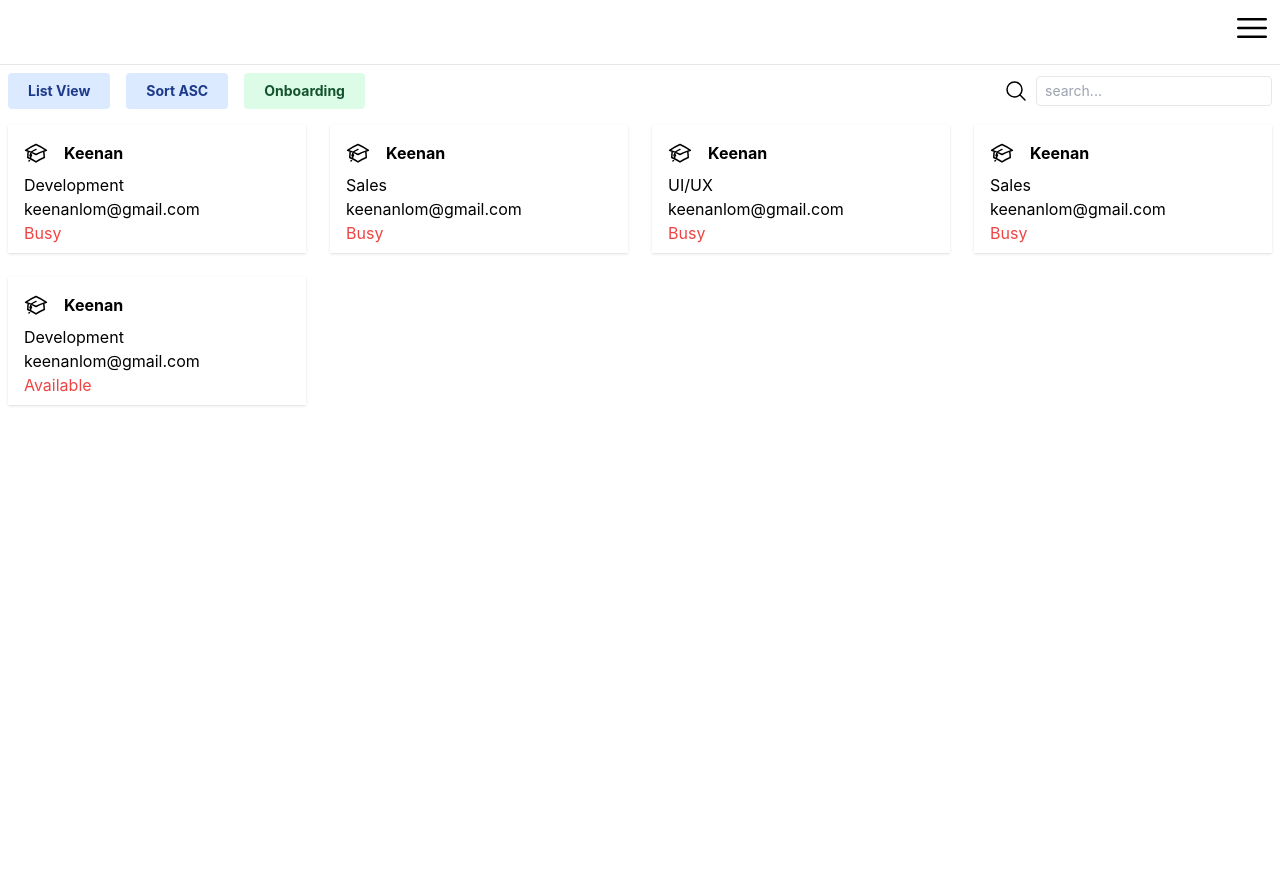
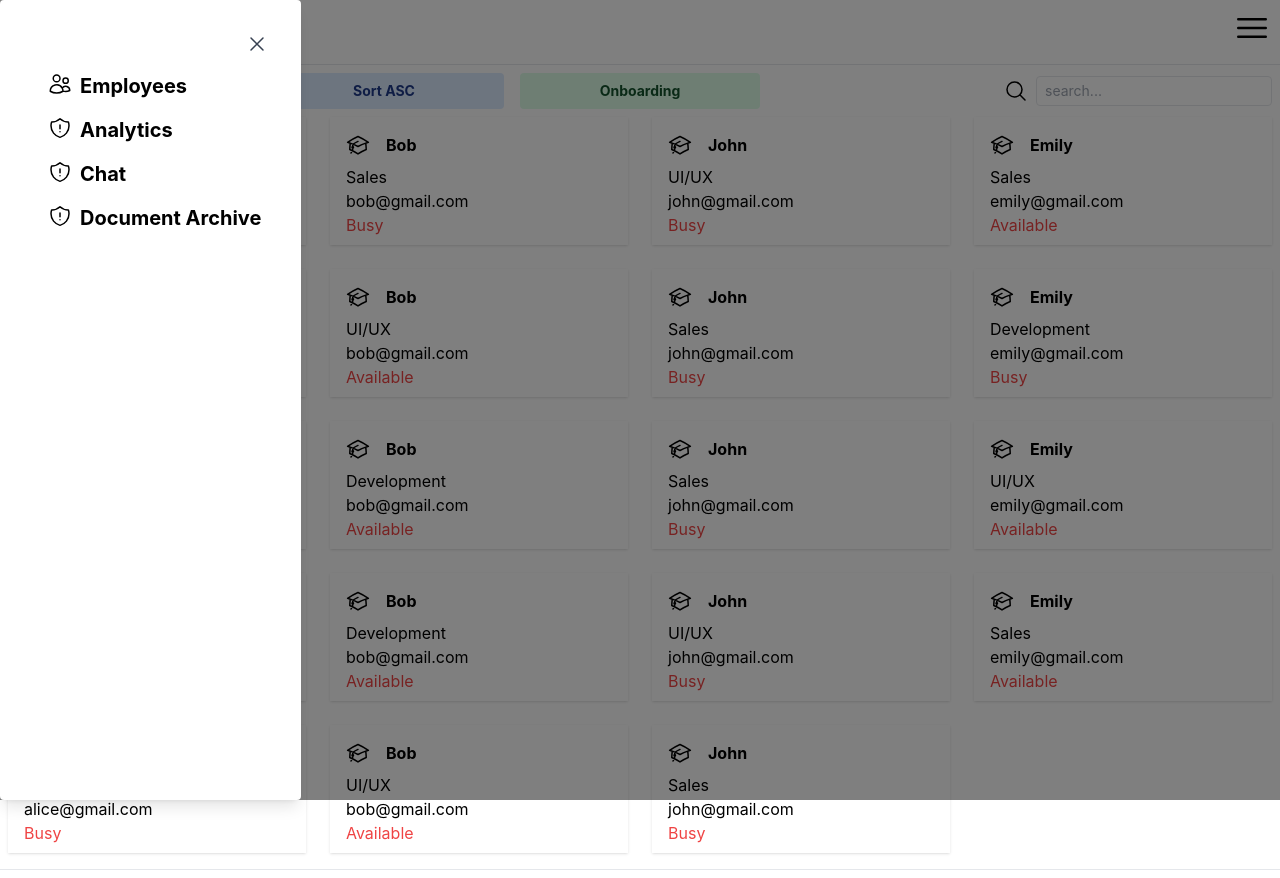
Before and after one commit to KeenanLombard/chat, a React (Create React App) app: page / in a window 1280 px wide. Both pictures are taken after a click on the icon 1252 px from the left and 28 px from the top of the page. Before the commit the page ends 800 px from the top, so only its background shows below. Built offline with nearby package versions, Linux system fonts and the light colour scheme.

Commit message:
employee style

```diff
--- a/src/App.js
+++ b/src/App.js
@@ -12,7 +12,9 @@ function App() {
     <div className='App container mx-auto'>
       <Navbar />
       <hr className='my-2' />
+
       <Employees />
+      <hr className='my-2' />
     </div>
   );
 }
--- a/src/components/admin/employeeList.js
+++ b/src/components/admin/employeeList.js
@@ -7,37 +7,135 @@ function EmployeeList({ isToggleView }) {
     {
       id: "1",
       group: "Development",
-      name: "Keenan",
-      email: "keenanlom@gmail.com",
-      status: "Busy",
+      name: "Alice",
+      email: "alice@gmail.com",
+      status: "Available",
     },
     {
       id: "2",
       group: "Sales",
-      name: "Keenan",
-      email: "keenanlom@gmail.com",
+      name: "Bob",
+      email: "bob@gmail.com",
       status: "Busy",
     },
     {
       id: "3",
       group: "UI/UX",
-      name: "Keenan",
-      email: "keenanlom@gmail.com",
+      name: "John",
+      email: "john@gmail.com",
       status: "Busy",
     },
     {
       id: "4",
       group: "Sales",
-      name: "Keenan",
-      email: "keenanlom@gmail.com",
-      status: "Busy",
+      name: "Emily",
+      email: "emily@gmail.com",
+      status: "Available",
     },
     {
       id: "5",
       group: "Development",
-      name: "Keenan",
-      email: "keenanlom@gmail.com",
+      name: "Alice",
+      email: "alice@gmail.com",
+      status: "Busy",
+    },
+    {
+      id: "6",
+      group: "UI/UX",
+      name: "Bob",
+      email: "bob@gmail.com",
       status: "Available",
+    },
+    {
+      id: "7",
+      group: "Sales",
+      name: "John",
+      email: "john@gmail.com",
+      status: "Busy",
+    },
+    {
+      id: "8",
+      group: "Development",
+      name: "Emily",
+      email: "emily@gmail.com",
+      status: "Busy",
+    },
+    {
+      id: "9",
+      group: "UI/UX",
+      name: "Alice",
+      email: "alice@gmail.com",
+      status: "Available",
+    },
+    {
+      id: "10",
+      group: "Development",
+      name: "Bob",
+      email: "bob@gmail.com",
+      status: "Available",
+    },
+    {
+      id: "11",
+      group: "Sales",
+      name: "John",
+      email: "john@gmail.com",
+      status: "Busy",
+    },
+    {
+      id: "12",
+      group: "UI/UX",
+      name: "Emily",
+      email: "emily@gmail.com",
+      status: "Available",
+    },
+    {
+      id: "13",
+      group: "Sales",
+      name: "Alice",
+      email: "alice@gmail.com",
+      status: "Busy",
+    },
+    {
+      id: "14",
+      group: "Development",
+      name: "Bob",
+      email: "bob@gmail.com",
+      status: "Available",
+    },
+    {
+      id: "15",
+      group: "UI/UX",
+      name: "John",
+      email: "john@gmail.com",
+      status: "Busy",
+    },
+    {
+      id: "16",
+      group: "Sales",
+      name: "Emily",
+      email: "emily@gmail.com",
+      status: "Available",
+    },
+    {
+      id: "17",
+      group: "Development",
+      name: "Alice",
+      email: "alice@gmail.com",
+      status: "Busy",
+    },
+    {
+      id: "18",
+      group: "UI/UX",
+      name: "Bob",
+      email: "bob@gmail.com",
+      status: "Available",
+    },
+    {
+      id: "19",
+      group: "Sales",
+      name: "John",
+      email: "john@gmail.com",
+      status: "Busy",
     },
   ];
   let employees;
@@ -68,10 +166,10 @@ function EmployeeList({ isToggleView }) {
                 <p className='font-bold my-auto mx-2'>{x.name}</p>
               </div>
               <div>
-                <p className=' my-auto mx-2'>{x.group}</p>
+                <p className=' my-auto mx-2text-center'>{x.group}</p>
               </div>
               {/* col 3 */}
-              <div className=''>{x.email}</div>
+              <div className='text-center'>{x.email}</div>
               {/* col 4 */}
               <div className='text-red-500 pr-5'>{x.status}</div>
             </li>
@@ -81,7 +179,7 @@ function EmployeeList({ isToggleView }) {
     );
   } else {
     employees = (
-      <section className='my-2'>
+      <section className=''>
         <ul className='m-auto grid grid-cols-1 md:grid-cols-2 lg:grid-cols-4 gap-2'>
           {data.map((x) => (
             <li
--- /dev/null
+++ b/src/components/admin/employeeProfile.js
@@ -0,0 +1,7 @@
+import React from "react";
+
+function employeeProfile() {
+  return <div>employeeProfile</div>;
+}
+
+export default employeeProfile;
--- a/src/components/admin/employees.js
+++ b/src/components/admin/employees.js
@@ -25,7 +25,7 @@ function Employees() {
       return (
         <button
           onClick={() => setToggleView(!isToggleView)}
-          className='mx-2 font-bold bg-blue-100 text-blue-900 rounded px-5 py-2'>
+          className='w-60 mx-2 font-bold bg-blue-100 text-blue-900 rounded px-5 py-2'>
           Card View
         </button>
       );
@@ -33,7 +33,7 @@ function Employees() {
       return (
         <button
           onClick={() => setToggleView(!isToggleView)}
-          className='mx-2 font-bold bg-blue-100 text-blue-900 rounded px-5 py-2'>
+          className='w-60 mx-2 font-bold bg-blue-100 text-blue-900 rounded px-5 py-2'>
           List View
         </button>
       );
@@ -47,12 +47,12 @@ function Employees() {
         <div>
           <div>
             {button()}
-            <button className='mx-2 font-bold bg-blue-100 text-blue-900 rounded px-5 py-2'>
+            <button className='w-60 mx-2 font-bold bg-blue-100 text-blue-900 rounded px-5 py-2'>
               Sort ASC
             </button>
             <button
               onClick={openModal}
-              className='mx-2 font-bold bg-green-100 text-green-900 rounded px-5 py-2'>
+              className='w-60 mx-2 font-bold bg-green-100 text-green-900 rounded px-5 py-2'>
               Onboarding
             </button>
           </div>
@@ -117,6 +117,14 @@ function Employees() {
                   // Add your form input state and logic here
                 />
               </label>
+              <label className='block mb-4'>
+                Group:
+                <input
+                  type='text'
+                  className='border rounded w-full p-2'
+                  // Add your form input state and logic here
+                />
+              </label>
               <button
                 type='submit'
                 className='w-full bg-blue-500 text-white py-2 px-4 rounded'>
--- a/src/components/nav/navbar.js
+++ b/src/components/nav/navbar.js
@@ -1,6 +1,14 @@
-import React from "react";
+import React, { useState } from "react";
 
-function navbar() {
+function Navbar() {
+  const [isModalOpen, setIsModalOpen] = useState(false);
+
+  const openModal = () => {
+    setIsModalOpen(true);
+  };
+  const closeModal = () => {
+    setIsModalOpen(false);
+  };
   return (
     // top down employee management
     <div className='flex justify-end py-2'>
@@ -8,6 +16,7 @@ function navbar() {
         AgencyCore
       </div> */}
       <svg
+        onClick={() => setIsModalOpen(!isModalOpen)}
         xmlns='http://www.w3.org/2000/svg'
         fill='none'
         viewBox='0 0 24 24'
@@ -20,6 +29,100 @@ function navbar() {
           d='M3.75 6.75h16.5M3.75 12h16.5m-16.5 5.25h16.5'
         />
       </svg>
+
+      {isModalOpen && (
+        <div className='fixed inset-0 flex items-center z-50'>
+          <div className='absolute inset-0 bg-black opacity-50'></div>
+
+          <div className='bg-white p-8 rounded shadow-lg z-10 h-screen'>
+            <div className='flex justify-end'>
+              <button
+                className='text-gray-700 hover:text-red-500'
+                onClick={closeModal}>
+                <svg
+                  xmlns='http://www.w3.org/2000/svg'
+                  fill='none'
+                  viewBox='0 0 24 24'
+                  stroke-width='1.5'
+                  stroke='currentColor'
+                  class='w-6 h-6'>
+                  <path
+                    stroke-linecap='round'
+                    stroke-linejoin='round'
+                    d='M6 18 18 6M6 6l12 12'
+                  />
+                </svg>
+              </button>
+            </div>
+            <div>
+              <div className='flex mx-2 my-4 hover:text-blue-500 font-bold text-xl cursor-pointer'>
+                <svg
+                  xmlns='http://www.w3.org/2000/svg'
+                  fill='none'
+                  viewBox='0 0 24 24'
+                  stroke-width='1.5'
+                  stroke='currentColor'
+                  class='w-6 h-6 mx-2'>
+                  <path
+                    stroke-linecap='round'
+                    stroke-linejoin='round'
+                    d='M15 19.128a9.38 9.38 0 0 0 2.625.372 9.337 9.337 0 0 0 4.121-.952 4.125 4.125 0 0 0-7.533-2.493M15 19.128v-.003c0-1.113-.285-2.16-.786-3.07M15 19.128v.106A12.318 12.318 0 0 1 8.624 21c-2.331 0-4.512-.645-6.374-1.766l-.001-.109a6.375 6.375 0 0 1 11.964-3.07M12 6.375a3.375 3.375 0 1 1-6.75 0 3.375 3.375 0 0 1 6.75 0Zm8.25 2.25a2.625 2.625 0 1 1-5.25 0 2.625 2.625 0 0 1 5.25 0Z'
+                  />
+                </svg>
+                Employees
+              </div>
+              <div className='flex mx-2 my-4 hover:text-blue-500 font-bold text-xl cursor-pointer'>
+                <svg
+                  xmlns='http://www.w3.org/2000/svg'
+                  fill='none'
+                  viewBox='0 0 24 24'
+                  stroke-width='1.5'
+                  stroke='currentColor'
+                  class='w-6 h-6 mx-2'>
+                  <path
+                    stroke-linecap='round'
+                    stroke-linejoin='round'
+                    d='M12 9v3.75m0-10.036A11.959 11.959 0 0 1 3.598 6 11.99 11.99 0 0 0 3 9.75c0 5.592 3.824 10.29 9 11.622 5.176-1.332 9-6.03 9-11.622 0-1.31-.21-2.57-.598-3.75h-.152c-3.196 0-6.1-1.25-8.25-3.286Zm0 13.036h.008v.008H12v-.008Z'
+                  />
+                </svg>
+                Analytics
+              </div>
+              <div className='flex mx-2 my-4 hover:text-blue-500 font-bold text-xl cursor-pointer'>
+                <svg
+                  xmlns='http://www.w3.org/2000/svg'
+                  fill='none'
+                  viewBox='0 0 24 24'
+                  stroke-width='1.5'
+                  stroke='currentColor'
+                  class='w-6 h-6 mx-2'>
+                  <path
+                    stroke-linecap='round'
+                    stroke-linejoin='round'
+                    d='M12 9v3.75m0-10.036A11.959 11.959 0 0 1 3.598 6 11.99 11.99 0 0 0 3 9.75c0 5.592 3.824 10.29 9 11.622 5.176-1.332 9-6.03 9-11.622 0-1.31-.21-2.57-.598-3.75h-.152c-3.196 0-6.1-1.25-8.25-3.286Zm0 13.036h.008v.008H12v-.008Z'
+                  />
+                </svg>
+                Chat
+              </div>
+              <div className='flex mx-2 my-4 hover:text-blue-500 font-bold text-xl cursor-pointer'>
+                <svg
+                  xmlns='http://www.w3.org/2000/svg'
+                  fill='none'
+                  viewBox='0 0 24 24'
+                  stroke-width='1.5'
+                  stroke='currentColor'
+                  class='w-6 h-6 mx-2'>
+                  <path
+                    stroke-linecap='round'
+                    stroke-linejoin='round'
+                    d='M12 9v3.75m0-10.036A11.959 11.959 0 0 1 3.598 6 11.99 11.99 0 0 0 3 9.75c0 5.592 3.824 10.29 9 11.622 5.176-1.332 9-6.03 9-11.622 0-1.31-.21-2.57-.598-3.75h-.152c-3.196 0-6.1-1.25-8.25-3.286Zm0 13.036h.008v.008H12v-.008Z'
+                  />
+                </svg>
+                Document Archive
+              </div>
+            </div>
+          </div>
+        </div>
+      )}
 
       {/* <ul className='flex justify-around w-full'>
         <li className='text-blue-900 font-bold rounded px-5 my-2 cursor-pointer'>
@@ -39,4 +142,4 @@ function navbar() {
   );
 }
 
-export default navbar;
+export default Navbar;
```
